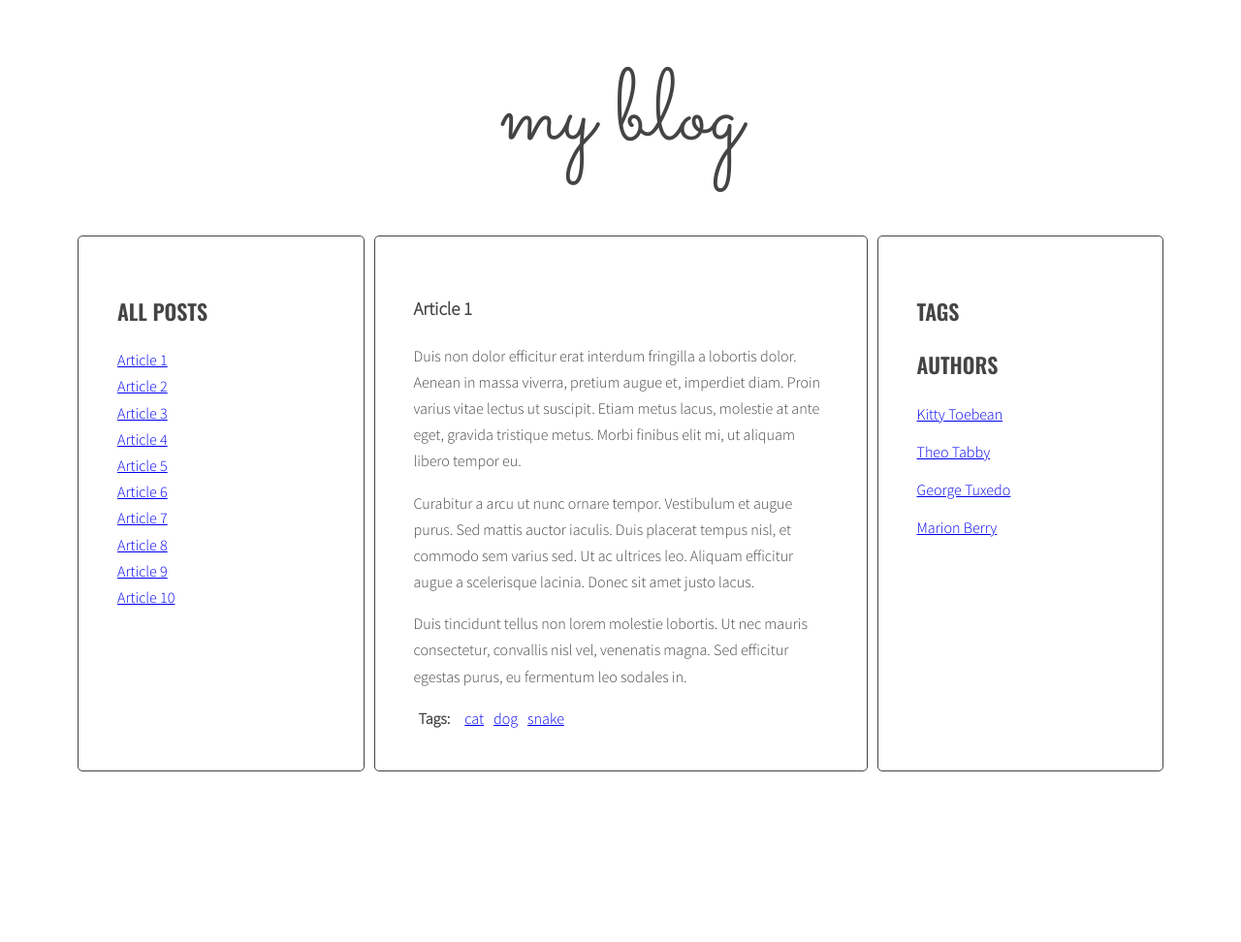
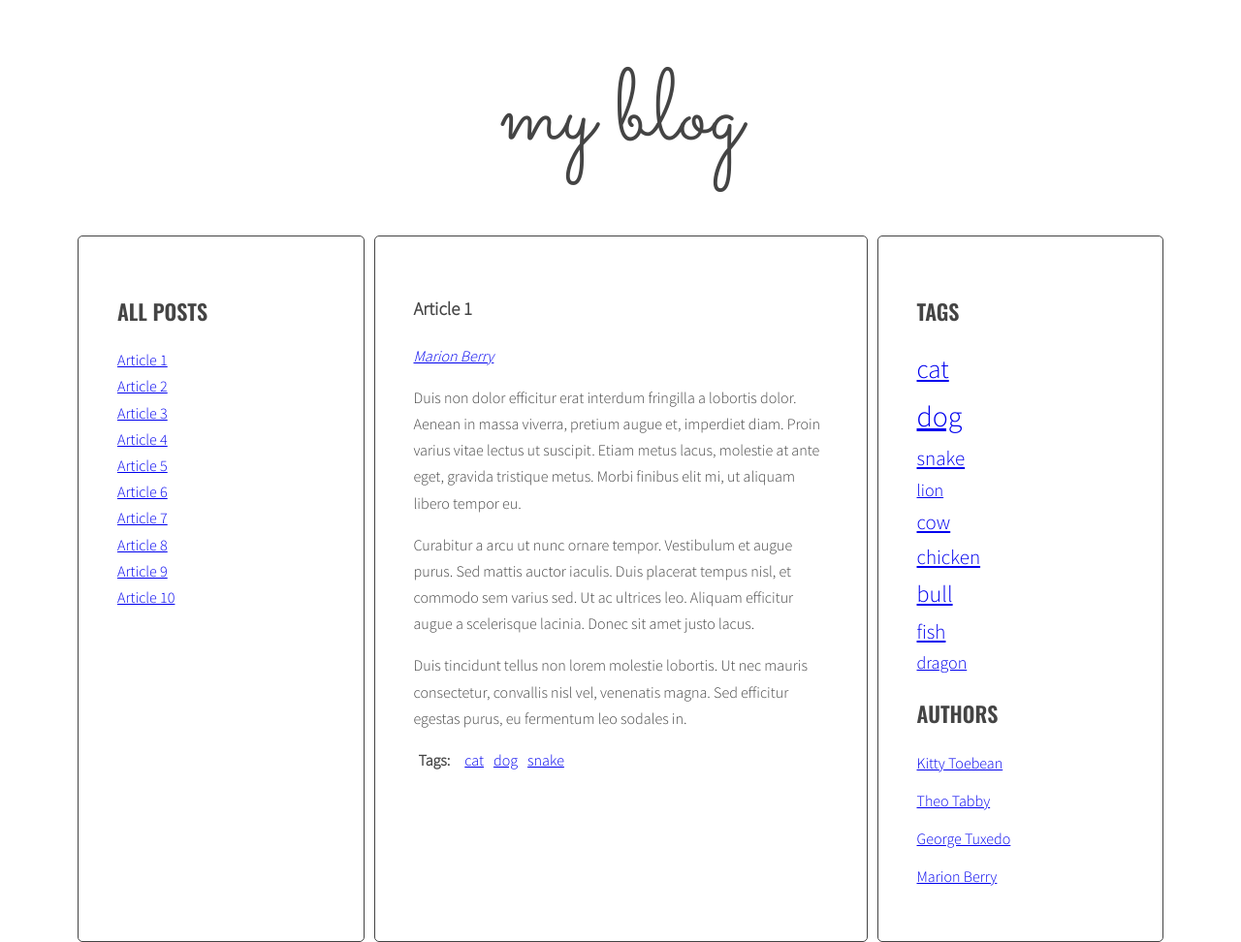
Before and after one commit to Wiktortk/javascript-blog, a website: page index.html in a window 1280 px wide. Shown: the whole page at 97% size. Before the commit the page ends 804 px from the top, so only its background shows below. Drawn offline with nearby package versions, Linux system fonts and the light colour scheme.

Commit message:
Module 7.3. - Done - improvement of the tag cloud

```diff
--- a/js/script.js
+++ b/js/script.js
@@ -212,7 +212,7 @@
   /* [NEW] create variable for all links HTML code */
 
   const tagsParams = calculateTagsParams(allTags);
-  console.log('tagsParams:', tagsParams);
+
   let allTagsHTML = '';
 
   /* [NEW] START LOOP: for each tag in allTags: */
@@ -220,8 +220,8 @@
   for(let tag in allTags){
 
     /* [NEW] generate code of a link and add it to allTagsHTML */
-    //const tagLinkHTML = '<li><a class="' + calculateTagClass(allTags[tag], tagsParams) + '" href="#' + tag + '">' + tag +  '</a></li>';
-    const tagLinkHTML = '<li><a class="' + calculateTagClass(allTags[tag], tagsParam) + '" href="tag' + tag + '">' + tag +  '</a></li>';
+
+    const tagLinkHTML = '<li><a class="' + calculateTagClass(allTags[tag], tagsParams) + '" href="#tag-' + tag + '">' + tag + '</a></li>';
 
     allTagsHTML += tagLinkHTML;
 
--- a/sass/style.scss
+++ b/sass/style.scss
@@ -125,3 +125,23 @@
 .post-tags {
   padding: 0 5px;
 }
+
+.tag-size-1 {
+  font-size: 18px;
+}
+
+.tag-size-2 {
+  font-size: 21px;
+}
+
+.tag-size-3 {
+  font-size: 24px;
+}
+
+.tag-size-4 {
+  font-size: 27px;
+}
+
+.tag-size-5 {
+  font-size: 30px;
+}
```
Also changed, not shown: css/style.css, 1 other file.
